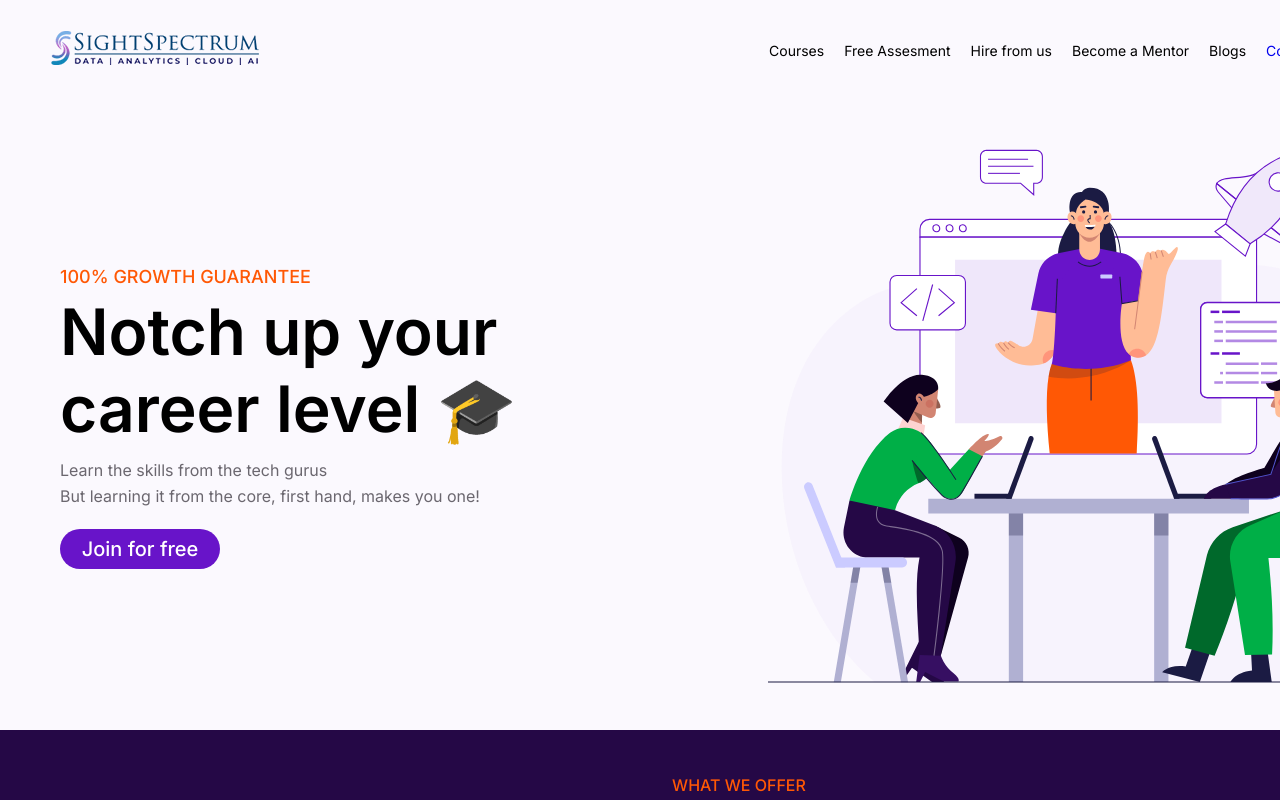
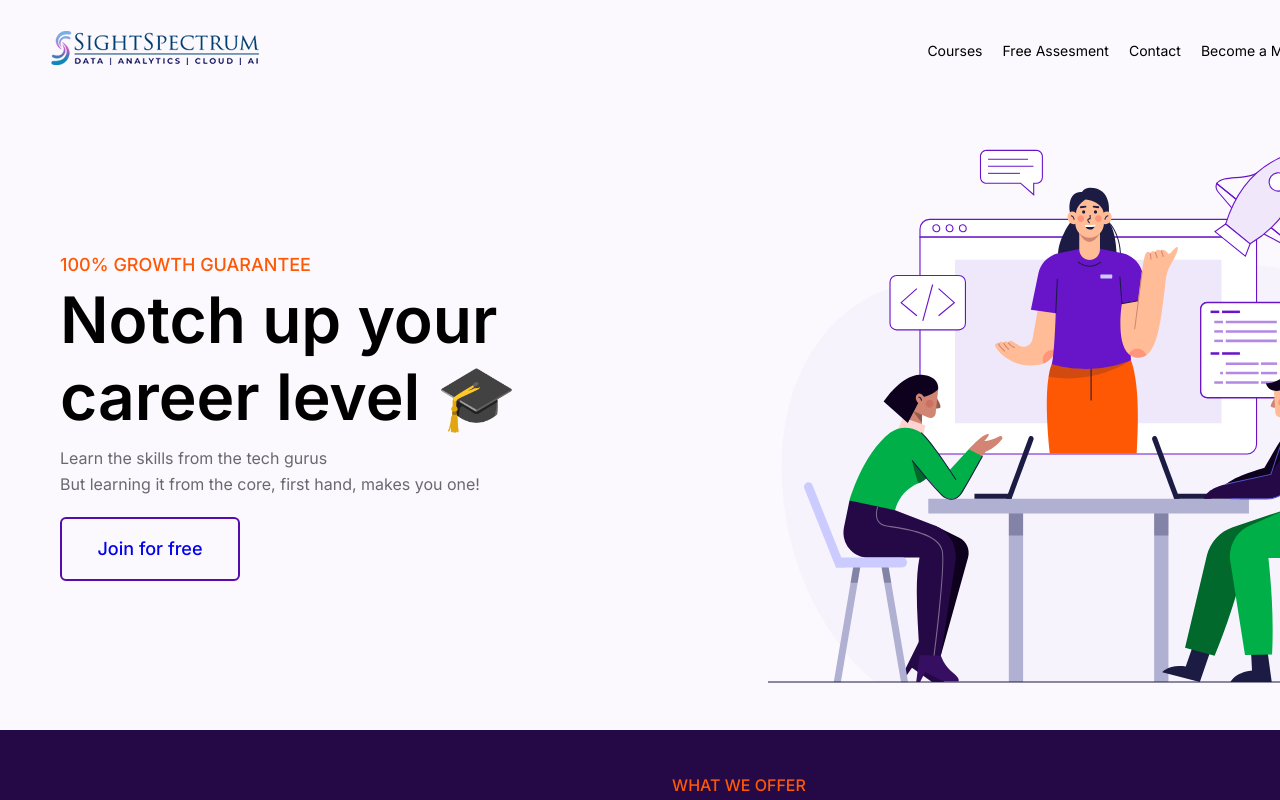
Before and after one commit to Josphine-Swetha23/ssbootcamp, a Next.js app: page / in a window 1280 px wide. Shown: the top 800 px of the page. Built offline with nearby package versions, Linux system fonts and the light colour scheme; no server answers.

Commit message:
validation completed,homepage button changed unwanted links removed

```diff
--- a/components/footer/footer.jsx
+++ b/components/footer/footer.jsx
@@ -101,14 +101,10 @@ const Footer = () => {
         <div className={styles.footercontainer}>
             <div className={styles.footerwrappers}>
                 <div className={styles.footerwrapper}>
+
                     <div className={styles.footerlinks}>
-                        <a className={styles.footerlink} href="">Home</a>
-                        <a className={styles.footerlink} href="">Services</a>
-                        <a className={styles.footerlink} href="">Solutions</a>
-                    </div>
-                    <div className={styles.footerlinks}>
-                        <a className={styles.footerlink} href="">Industries</a>
-                        <a className={styles.footerlink} href="">Who We Are</a>
+                        <div className={styles.footerlink} href="">  <Link href="/">Home</Link> </div>
+                        <div className={styles.footerlink} href=""> <Link href="/comingsoon" >Who We Are</Link> </div>
                         <div className={styles.footerlink} >   <Link className={styles.footerlink1} href="/getintouch"  >Get in Touch</Link>  </div>
                     </div>
 
@@ -119,13 +115,14 @@ const Footer = () => {
                         <div className={styles.footerlink} href=""> <ModalCompRefund /> </div>
                         <div className={styles.footerlink} href="">
                             <ModalCompTerms /> </div>
-                        <a className={styles.footerlink} href="">Privacy Policy</a>
-                        <a className={styles.footerlink} href="">Disclaimer</a>
+                        <div className={styles.footerlink} href=""> <Link href="/comingsoon" >Privacy Policy</Link> </div>
+
                     </div>
+                    <div className={styles.footerdivider} />
                     <div className={styles.footerlinks}>
-                        <a className={styles.footerlink} href="">Accessibilty</a>
-                        <a className={styles.footerlink} href="">Copyright Policy</a>
-                        <a className={styles.footerlink} href="">Customer Charter</a>
+                        <div className={styles.footerlink} > <Link href="/comingsoon" >Accessibilty</Link> </div>
+                        <div className={styles.footerlink} > <Link href="/comingsoon" >Copyright Policy</Link>  </div>
+
                     </div>
 
                 </div>
--- a/components/footer/footer.module.css
+++ b/components/footer/footer.module.css
@@ -32,7 +32,7 @@
   color: var(--color-white);
 }
 .footerdivider {
-  height: 95px;
+  height: 75px;
   width: 0px;
   background: #fbf9fe;
   opacity: 0.2;
--- a/components/modal/Modal.jsx
+++ b/components/modal/Modal.jsx
@@ -48,7 +48,7 @@ function ModalCompTerms() {
 
                     <div className={styles.x} onClick={closeModal}><img src="x.svg" alt="" /></div>
                     <div className={styles.wrapper}>
-                        <div className={styles.title}>Terms & Use</div>
+                        <div className={styles.title}>Terms & Condition</div>
                         <div className={styles.subtitle}>The following terms and conditions are subject to change at any time. This page will
                             always display the most recent alterations or modifications.
 
--- a/components/navbar/NavBar.jsx
+++ b/components/navbar/NavBar.jsx
@@ -19,11 +19,9 @@ const NavBar = () => {
             <div className={styles.wrapper}>
                 <a className={styles.hidelink} href="">Courses</a>
 
-                <a className={styles.hidelink} href="">Free Assesment</a>
-                <a className={styles.hidelink} href="">Hire from us </a>
-                <a className={styles.hidelink} href="">Become a Mentor</a>
-                <a className={styles.hidelink} href="">Blogs</a>
-                <a className={styles.hidelink} href="">  <Link href="/getintouch" >Contact</Link> </a>
+                <div className={styles.hidelink} href=""> <Link href="/comingsoon">Free Assesment</Link > </div>
+                <div className={styles.hidelink} href="">  <Link href="/getintouch" >Contact</Link> </div>
+                <div className={styles.hidelink} href="">  <Link href="/comingsoon">Become a Mentor</Link> </div>
                 <div className={styles.button}>  <Link href="/enroll" > Enroll Now</Link> </div>
                 <NavBarSmall />
             </div>
@@ -32,3 +30,8 @@ const NavBar = () => {
 }
 
 export default NavBar
+
+
+
+            // <a className={styles.hidelink} href="">Hire from us </a>
+            // <a className={styles.hidelink} href="">Blogs</a>
--- a/components/navbar/navbar.module.css
+++ b/components/navbar/navbar.module.css
@@ -24,6 +24,9 @@
 
   line-height: 17px;
   letter-spacing: 0em;
+  color: var(--color-black);
+}
+.hidelink a {
   color: var(--color-black);
 }
 .button {
--- a/pages/index.js
+++ b/pages/index.js
@@ -33,8 +33,8 @@ const HomePage = () => {
             career level 🎓</div>
           <div className={styles.herotag}>Learn the skills from the tech gurus<br />
             But learning it from the core, first hand, makes you one!</div>
+          <div className={styles.enrollbutton}>  <Link href="/enroll" >Join for free</Link> </div>
 
-          <div className={styles.herobutton}> <Link href="/enroll" >Join for free</Link> </div>
 
 
 
--- a/styles/enroll.module.css
+++ b/styles/enroll.module.css
@@ -1,5 +1,6 @@
 .container {
   font-family: Inter;
+  height: inherit;
 }
 .wrapper {
   display: flex;
--- a/styles/globals.css
+++ b/styles/globals.css
@@ -45,3 +45,12 @@ button {
   display: flex;
   justify-content: center;
 }
+
+input::-webkit-outer-spin-button,
+::-webkit-inner-spin-button {
+  -webkit-appearance: none;
+  margin: 0;
+}
+input[type="number"] {
+  -moz-appearance: textfield;
+}
--- a/styles/index.module.css
+++ b/styles/index.module.css
@@ -39,23 +39,62 @@
   margin-top: 10px;
   margin-bottom: 20px;
 }
-.herobutton {
-  width: 160px;
-  height: 40px;
-  border-radius: 30px;
+.enrollbutton {
   display: flex;
   justify-content: center;
   align-items: center;
-  background: var(--color-purple);
+  font-family: var(--font-base);
+
   cursor: pointer;
+  --color: #560bad;
 
-  font-size: 20px;
+  width: 10em;
+  height: 3.6em;
+  line-height: 2.5em;
+  margin-top: 20px;
+  position: relative;
+  overflow: hidden;
+  border: 2px solid var(--color);
+  transition: color 0.5s;
+  z-index: 0;
+  font-size: 18px;
+  border-radius: 6px;
   font-weight: 500;
-  line-height: 24px;
-  letter-spacing: 0em;
+  color: var(--color);
 }
-.herobutton a {
-  color: var(--color-white);
+.enrollbutton a {
+  width: 10em;
+  text-align: center;
+}
+
+.enrollbutton:before {
+  content: "";
+  position: absolute;
+  z-index: -1;
+  background: var(--color);
+  height: 150px;
+  width: 235px;
+  border-radius: 50%;
+}
+
+.enrollbutton a:hover {
+  color: #fff;
+}
+
+.enrollbutton:before {
+  top: 100%;
+  left: 100%;
+  transition: all 0.7s;
+}
+
+.enrollbutton:hover:before {
+  top: -30px;
+  left: -30px;
+}
+
+.enrollbutton:active:before {
+  background: #3a0ca3;
+  transition: background 0s;
 }
 .wrapper2 {
   background: var(--color-background-2);
```
Also changed, not shown: pages/comingsoon.js (added, +23 -0 lines), pages/enroll.js (+29 -8 lines), pages/getintouch.js (+16 -8 lines), public/comingsoon.png (added).
